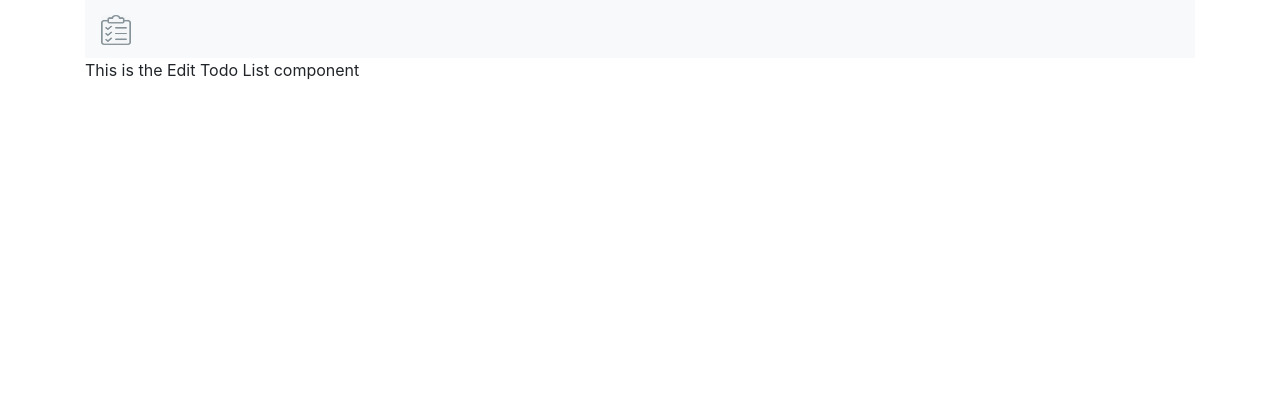
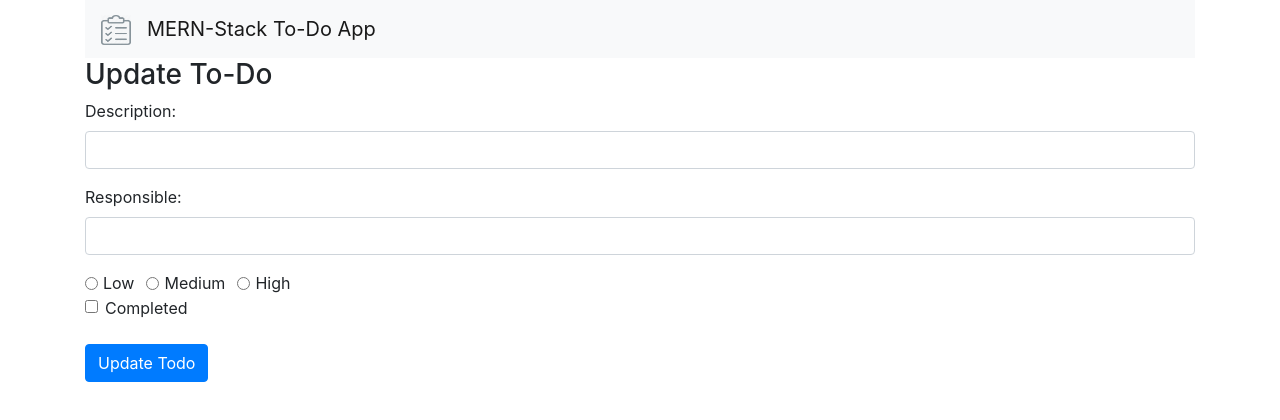
Before and after one commit to MTSnowden/todo, a React (Create React App) app in the folder codetodo/todo/: page /edit/1 in a window 1280 px wide. Shown: the top 420 px of the page. Built offline with nearby package versions, Linux system fonts and the light colour scheme; no server answers.

Commit message:
progress

```diff
--- a/codetodo/todo/package.json
+++ b/codetodo/todo/package.json
@@ -3,6 +3,7 @@
   "version": "0.1.0",
   "private": true,
   "dependencies": {
+    "axios": "^0.19.0",
     "bootstrap": "^4.3.1",
     "react": "^16.8.6",
     "react-dom": "^16.8.6",
--- a/codetodo/todo/src/App.js
+++ b/codetodo/todo/src/App.js
@@ -4,15 +4,13 @@
 import TodoList from './components/todo-list.component';
 import EditTodo from './components/edit-todo.component';
 import CreateTodo from './components/create-todo.component';
-
 import logo from '../src/logo.png';
-
-// import TodoList from './todoList';
 
 
 class App extends Component {
   render() {
     return (
+
       <Router>
         <div className="container">
 
@@ -20,13 +18,26 @@
             <a className="navbar-brand">
             <img src={logo} width="30" height="30" alt="logo" />
             </a>
+            <Link to="/" className="navbar-brand">MERN-Stack To-Do App</Link>
+            <div className="collapse nav-collapse">
+              <ul className="navbar nav mr-auto">
+                <li className="navbar-item">
+                <Link to="/" className="nav-link">Tasks</Link>
+                </li>
+                <li className="navbar-item">
+                <Link to="/create" className="nav-link">Create Task</Link>
+                </li>
+              </ul>
+            </div>
           </nav>
 
           <Route path='/' exact component={TodoList} />
           <Route path='/edit/:id' component={EditTodo} />
           <Route path='/create' component={CreateTodo} />
+
         </div>
       </Router>
+
     );
   }
 }
--- a/codetodo/todo/src/components/create-todo.component.js
+++ b/codetodo/todo/src/components/create-todo.component.js
@@ -1,4 +1,5 @@
 import React, { Component } from 'react';
+import axios from 'axios';
 
 class CreateTodo extends Component {
     constructor(props) {
@@ -8,6 +9,16 @@
         this.onChangeTodoResponsible = this.onChangeTodoResponsible.bind(this);
         this.onChangeTodoPriority = this.onChangeTodoPriority.bind(this);
         this.onSubmit = this.onSubmit.bind(this);
+
+        const newTodo = {
+            todo_description: this.state.todo_description,
+            todo_responsible: this.state.todo_responsible,
+            todo_priority: this.state.todo_priority,
+            todo_completed: this.state.todo_completed
+        }
+
+        axios.post('http://localhost:3000/todos/add', newTodo)
+            .then(res => console.log(res.data))
 
         this.state ={
             todo_description: '',
@@ -55,12 +66,12 @@
     render() {
         return (
             <div style={{marginTop: 20}}>
-            <h3>Create New To-do Item</h3>
+            <h3>Create New Task</h3>
             <form onSubmit={this.onSubmit}>
                 <div className="form-group">
                     <label>Description:</label>
                     <input type="text"
-                            classname="form-control"
+                            className="form-control"
                             value={this.state.todo_description}
                             onChange={this.onChangeTodoDescription}
                         />
@@ -68,7 +79,7 @@
                 <div className="form-group">
                     <label>Responsibile:</label>
                     <input type="text"
-                            classname="form-control"
+                            className="form-control"
                             value={this.state.todo_responsible}
                             onChange={this.onChangeTodoResponsible}
                         />
@@ -109,7 +120,7 @@
                     </div>
                 </div>
                 <div className="form-group">
-                    <input type="submit" value="Create Todo" classname="button button-primary" />
+                    <input type="submit" value="Create Todo" className="btn btn-primary" />
                 </div>
             </form>
             </div>
--- a/codetodo/todo/src/components/edit-todo.component.js
+++ b/codetodo/todo/src/components/edit-todo.component.js
@@ -1,10 +1,151 @@
 import React, { Component } from 'react';
+import axios from 'axios';
 
 class EditList extends Component {
+
+    constructor(props) {
+        super(props);
+
+        this.onChangeTodoDescription = this.onChangeTodoDescription.bind(this);
+        this.onChangeTodoResponsible = this.onChangeTodoResponsible.bind(this);
+        this.onChangeTodoPriority = this.onChangeTodoPriority.bind(this);
+        this.onChangeTodoCompleted = this.onChangeTodoCompleted.bind(this);
+
+        this.state = {
+            todo_description: '',
+            todo_responsible: '',
+            todo_priority: '',
+            todo_completed: false
+        }
+    }
+
+    componentDidMount() {
+        axios.get('http://localhost:4000/todos/'+this.props.match.params.id)
+        .then(response => {
+            this.setState({
+                todo_description: response.data.todo_description,
+                todo_responsible: response.data.todo_responsible,
+                todo_priority: response.data.todo_priority,
+                todo_completed: response.data.todo_completed
+            })
+        })
+        .catch(function(error) {
+            console.log(error)
+        })
+    }
+
+    onChangeTodoDescription(e) {
+        this.setState({
+            todo_description: e.target.value
+        });
+    }
+
+    onChangeTodoResponsible(e) {
+        this.setState({
+            todo_responsible: e.target.value
+        })
+    }
+
+    onChangeTodoPriority(e) {
+        this.setState({
+            todo_priority: e.target.value
+        })
+    }
+
+    onChangeTodoCompleted(e) {
+        this.setState({
+            todo_completed: !this.state.todo_completed
+        })
+    }
+
+    onSubmit(e) {
+        e.preventDefault();
+        const obj= {
+            todo_description: this.state.todo_description,
+            todo_responsible: this.state.todo_responsible,
+            todo_priority: this.state.todo_priority,
+            todo_completed: this.state.todo_completed
+        };
+        axios.post('http://localhost:3000/todos/update/'+this.props.match.params.id, obj)
+        .then(res => console.log(res.data));
+
+        this.props.history.push('/');
+    }
+
     render() {
         return (
             <div>
-                <p>This is the Edit Todo List component</p>
+                <h3>Update To-Do</h3>
+                <form onSubmit={this.onSubmit}>
+                    <div className="form-group">
+                        <label>Description:</label>
+                        <input type="text"
+                                className="form-control"
+                                value={this.state.todo_description}
+                                onChange={this.onChangeTodoDescription }
+                        />
+                    </div>
+                    <div className="form-group">
+                        <label>Responsible:</label>
+                        <input type="text"
+                                className="form-control"
+                                value={this.state.todo_responsible}
+                                onChange={this.onChangeTodoResponsible}
+                        />
+                    </div>
+                    <div className="form-group">
+                    <div className="form-check form-check-inline">
+                        <input  className="form-check-input"
+                                type="radio"
+                                name="priorityOptions"
+                                id="priorityLow"
+                                value="Low"
+                                checked={this.state.todo_priority==='Low'}
+                                onChange={this.onChangeTodoPriority}
+                                />
+                        <label className="form-check-label">Low</label>
+                    </div>
+                    <div className="form-check form-check-inline">
+                        <input  className="form-check-input"
+                                type="radio"
+                                name="priorityOptions"
+                                id="priorityMedium"
+                                value="Medium"
+                                checked={this.state.todo_priority==='Medium'}
+                                onChange={this.onChangeTodoPriority}
+                                />
+                        <label className="form-check-label">Medium</label>
+                    </div>
+                    <div className="form-check form-check-inline">
+                        <input  className="form-check-input"
+                                type="radio"
+                                name="priorityOptions"
+                                id="priorityHigh"
+                                value="High"
+                                checked={this.state.todo_priority==='High'}
+                                onChange={this.onChangeTodoPriority}
+                                />
+                        <label className="form-check-label">High</label>
+                    </div>
+                    <div className="form-check">
+                        <input  type="checkbox"
+                                className="form-check-input"
+                                id="completedCheckbox"
+                                name="completedCheckbox"
+                                onChange={this.onChangeTodoCompleted}
+                                checked={this.state.todo_completed}
+                                value={this.state.todo_completed}
+                            />
+                        <label className="form-check-label" htmlFor="completedCheckbox">
+                            Completed
+                        </label>
+                    </div>
+                    <br/>
+                    <div className="form-group">
+                        <input type="submit" value="Update Todo" className="btn btn-primary" ></input>
+                    </div>
+                    </div>
+                </form>
             </div>
         )
     }
--- a/codetodo/todo/src/components/todo-list.component.js
+++ b/codetodo/todo/src/components/todo-list.component.js
@@ -1,10 +1,56 @@
 import React, { Component } from 'react';
+import { Link } from 'react-router-dom';
+import axios from 'axios';
+
+const Todo = props => (
+    <tr>
+        <td className={props.todo.todo_completed ? 'completed' : ''}>{props.todo.todo_description}</td>
+        <td className={props.todo.todo_completed ? 'completed' : ''}>{props.todo.todo_responsible}</td>
+        <td className={props.todo.todo_completed ? 'completed' : ''}>{props.todo.todo_priority}</td>
+        <td>
+            <Link to={"/edit/"+props.todo._id}>Edit</Link>
+        </td>
+    </tr>
+)
 
 class TodoList extends Component {
+
+    constructor(props) {
+        super(props);
+        this.state = {todos: []}
+    }
+
+    componentDidMount() {
+        axios.get('http://localhost:3000/todos/')
+            .then(response => {
+                this.setState({todos: response.data})
+            })
+            .catch(function(error) {
+                console.log(error);
+            })
+    }
+
+    todoList() {
+        return this.state.todos.map(function(currentTodo, i) {
+            return <Todo todo={currentTodo} key={i} />
+        });
+    }
+
     render() {
         return (
             <div>
-                <p>This is the Todo List component</p>
+                <h3>To-Do List</h3>
+                <table className="table table-striped" style={{ marginTop: 20}}>
+                    <thead>
+                        <tr>Description</tr>
+                        <tr>Responsible</tr>
+                        <tr>Priority</tr>
+                        <tr>Actions</tr>
+                    </thead>
+                    <tbody>
+                        { this.todoList() }
+                    </tbody>
+                </table>
             </div>
         )
     }
--- a/codetodo/todo/src/index.css
+++ b/codetodo/todo/src/index.css
@@ -7,3 +7,7 @@
 .heading {
   font-family: sans-serif;
 }
+
+.completed {
+  text-decoration: line-through;
+}
```
Also changed, not shown: 1 other file (tests, documents, lock files or other folders). Lines whose indentation alone changed are shown as unchanged.
